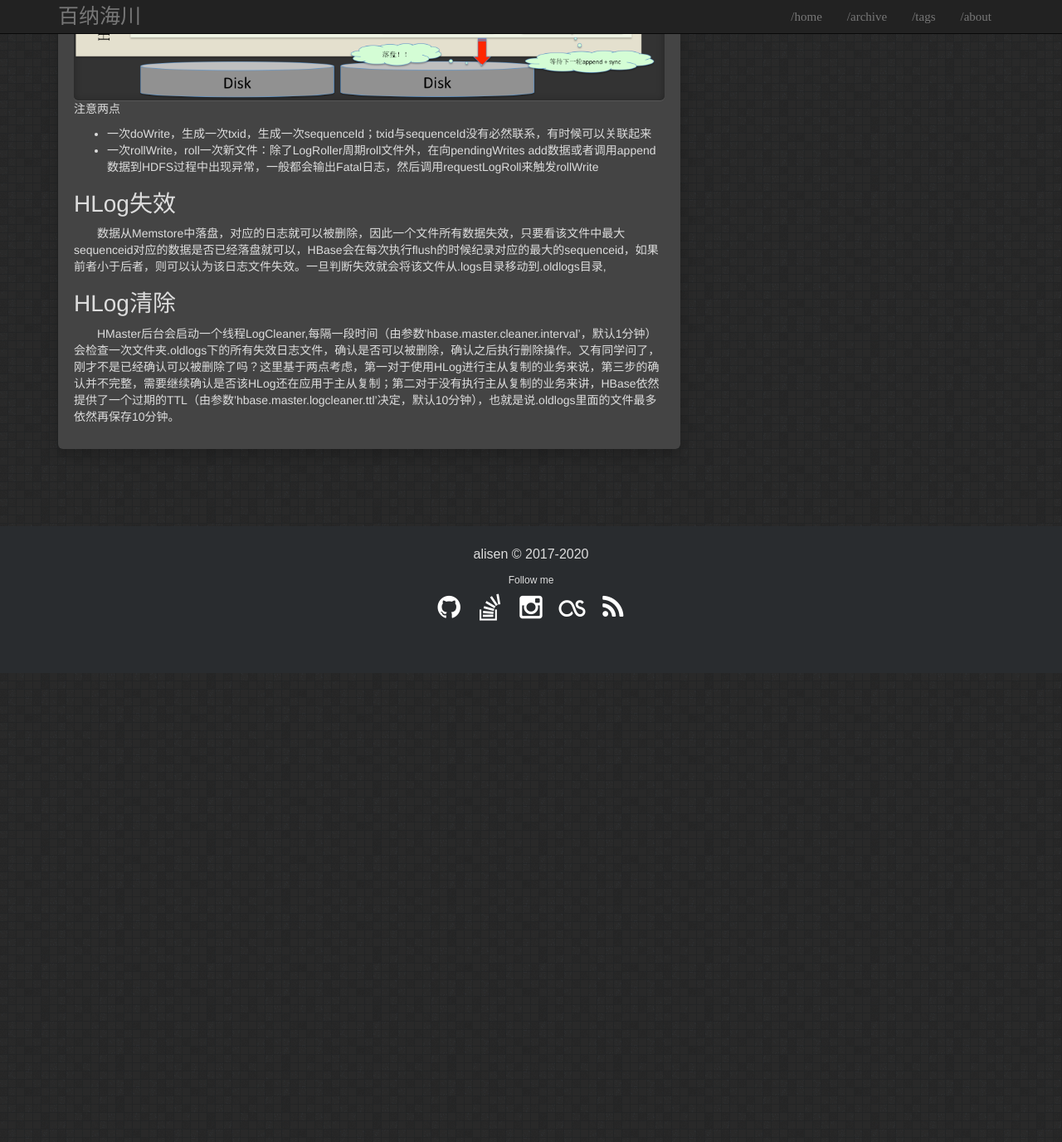
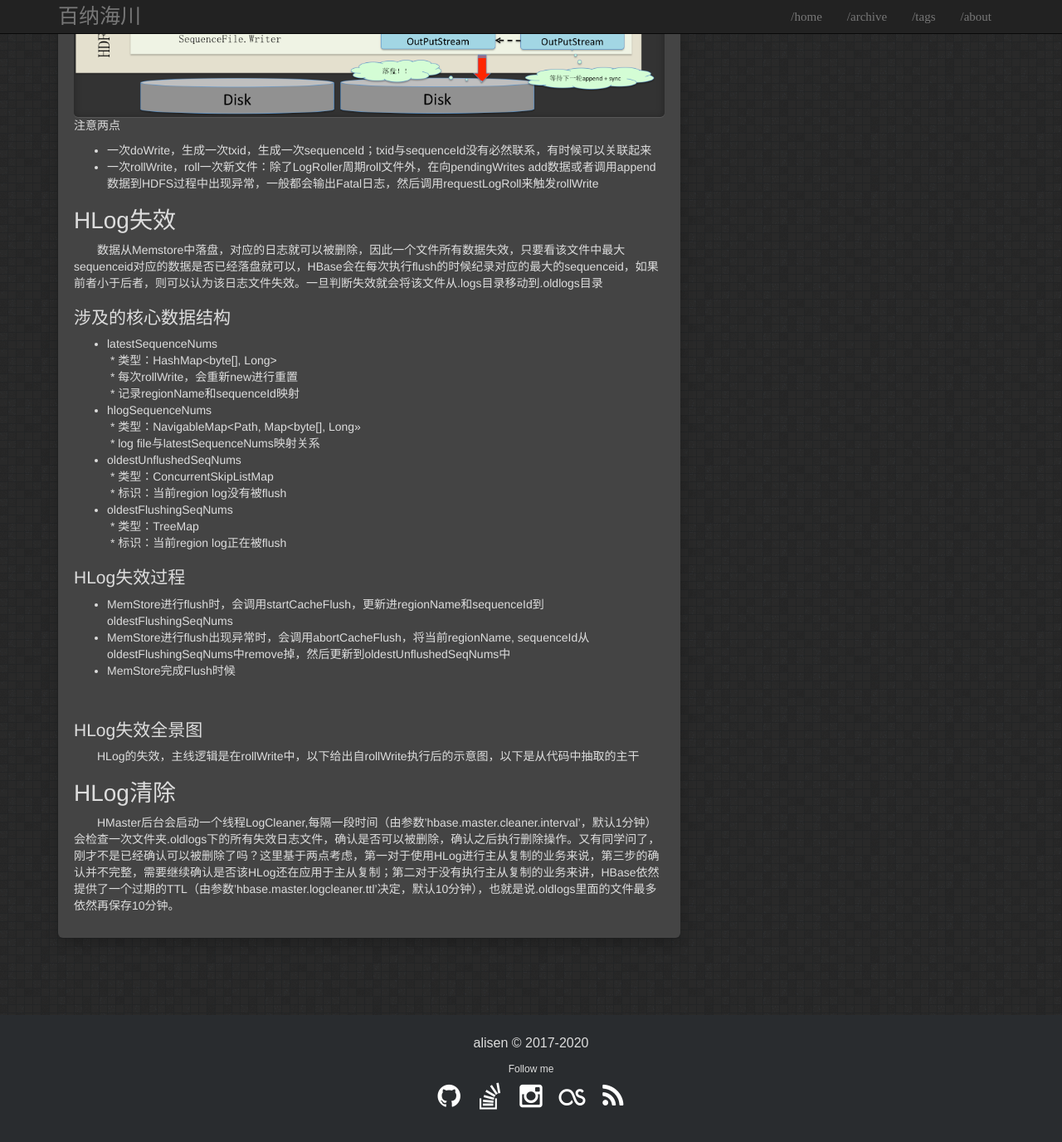
Before and after one commit to igithu/summary, a Jekyll site: the page built from _posts/2018-05-05-hbase-hlog.md, in a window 1280 px wide and 1400 px high, scrolled down 2110 px. Shown: the top 1376 px of the window at 83% size. Built offline with Jekyll 4.4.1, drawn with Linux system fonts in a browser that asks for light colours; before the commit the page ends 2921 px from its top, so only the background shows below that; some of the changed text lies outside the part shown.

Commit message:
Update 2018-05-05-hbase-hlog.md

```diff
--- a/_posts/2018-05-05-hbase-hlog.md
+++ b/_posts/2018-05-05-hbase-hlog.md
@@ -44,14 +44,38 @@ tags: hbase
 
 
 ## Roll全局关键过程
-
+以下全部来自代码HBase 版本为：0.98.8
 ![image03](https://igithu.github.io/summary/images/hlog-disk.png)
 注意两点
 * 一次doWrite，生成一次txid，生成一次sequenceId；txid与sequenceId没有必然联系，有时候可以关联起来
 * 一次rollWrite，roll一次新文件：除了LogRoller周期roll文件外，在向pendingWrites add数据或者调用append数据到HDFS过程中出现异常，一般都会输出Fatal日志，然后调用requestLogRoll来触发rollWrite
 
 # HLog失效
-&emsp;&emsp;数据从Memstore中落盘，对应的日志就可以被删除，因此一个文件所有数据失效，只要看该文件中最大sequenceid对应的数据是否已经落盘就可以，HBase会在每次执行flush的时候纪录对应的最大的sequenceid，如果前者小于后者，则可以认为该日志文件失效。一旦判断失效就会将该文件从.logs目录移动到.oldlogs目录,
+&emsp;&emsp;数据从Memstore中落盘，对应的日志就可以被删除，因此一个文件所有数据失效，只要看该文件中最大sequenceid对应的数据是否已经落盘就可以，HBase会在每次执行flush的时候纪录对应的最大的sequenceid，如果前者小于后者，则可以认为该日志文件失效。一旦判断失效就会将该文件从.logs目录移动到.oldlogs目录
+## 涉及的核心数据结构
+* latestSequenceNums
+  * 类型：HashMap<byte[], Long>
+  * 每次rollWrite，会重新new进行重置
+  * 记录regionName和sequenceId映射
+* hlogSequenceNums
+  * 类型：NavigableMap<Path, Map<byte[], Long>>
+  * log file与latestSequenceNums映射关系
+* oldestUnflushedSeqNums
+  * 类型：ConcurrentSkipListMap
+  * 标识：当前region log没有被flush
+* oldestFlushingSeqNums
+  * 类型：TreeMap
+  * 标识：当前region log正在被flush
+
+## HLog失效过程
+* MemStore进行flush时，会调用startCacheFlush，更新进regionName和sequenceId到oldestFlushingSeqNums
+* MemStore进行flush出现异常时，会调用abortCacheFlush，将当前regionName, sequenceId从oldestFlushingSeqNums中remove掉，然后更新到oldestUnflushedSeqNums中
+* MemStore完成Flush时候
+
+
+## HLog失效全景图
+&emsp;&emsp;HLog的失效，主线逻辑是在rollWrite中，以下给出自rollWrite执行后的示意图，以下是从代码中抽取的主干
+
 
 
 # HLog清除
```
